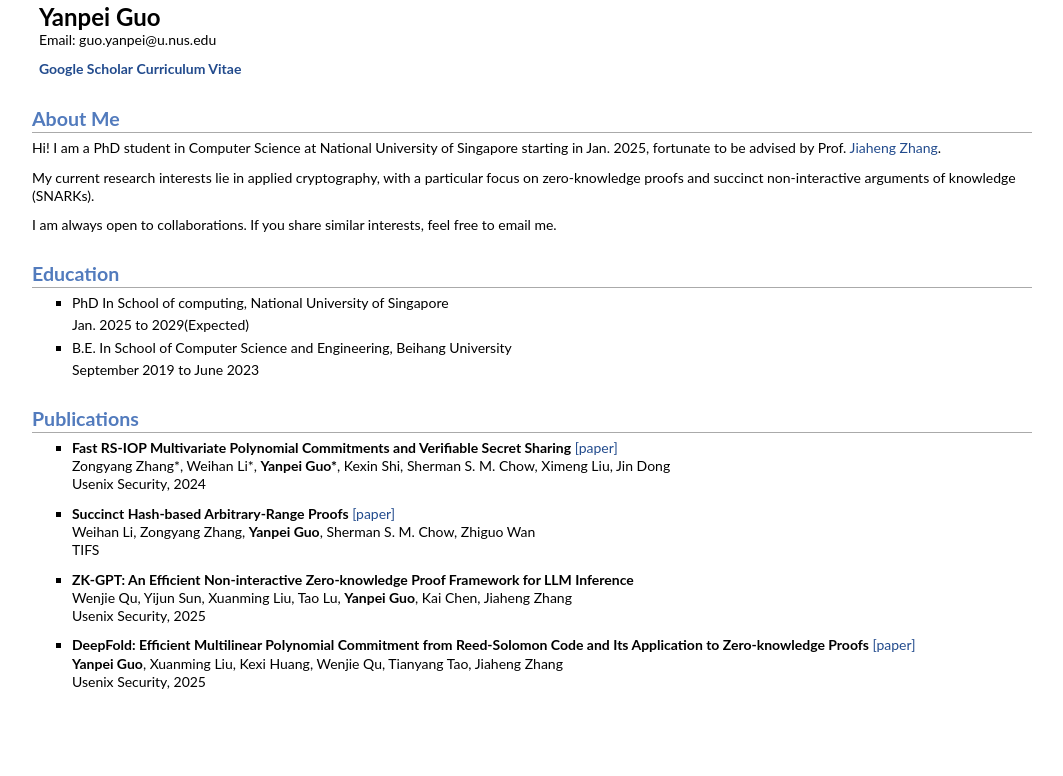
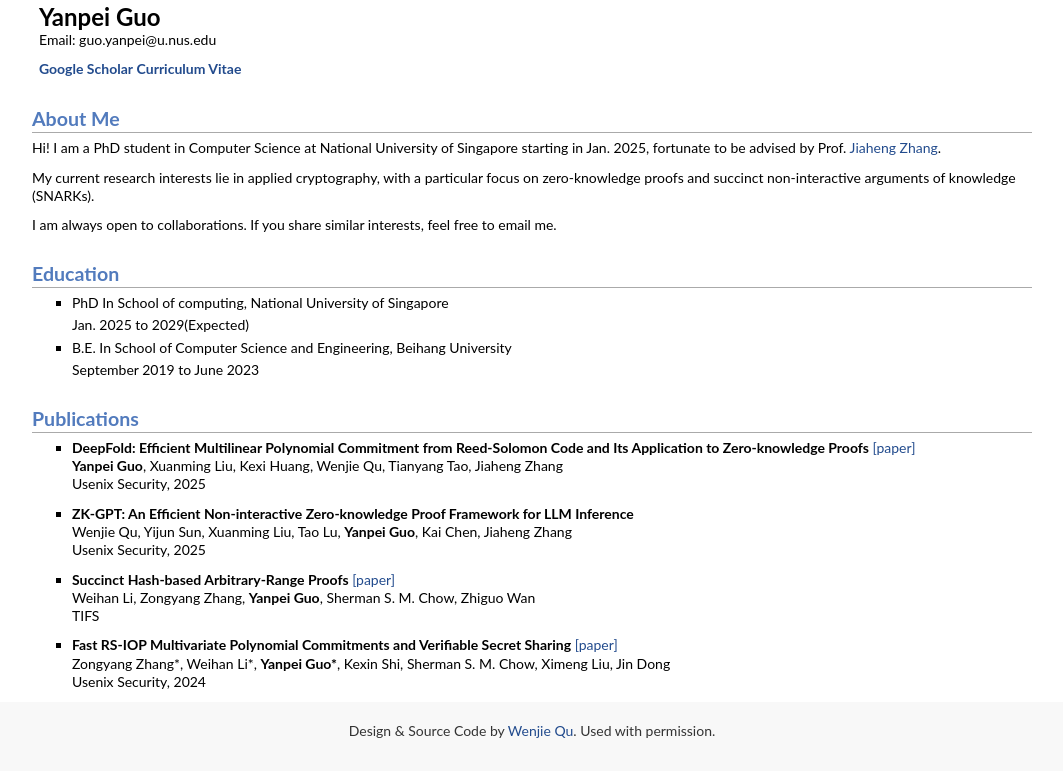
Before and after one commit to guo-yanpei/guo-yanpei.github.io, a plain HTML site: page index.html in a window 1280 px wide. Shown: the whole page, without its empty margins (108-1171 px from the left). Drawn offline with Linux system fonts and the light colour scheme.

Commit message:
add citation

```diff
--- a/index.html
+++ b/index.html
@@ -113,10 +113,19 @@
 		<ul>
 			<li>
 				<p>
-					<b>Fast RS-IOP Multivariate Polynomial Commitments and Verifiable Secret Sharing</b>
-					<a href="https://www.usenix.org/system/files/usenixsecurity24-zhang-zongyang.pdf">[paper]</a>
-					<br> Zongyang Zhang*, Weihan Li*, <b>Yanpei Guo*</b>, Kexin Shi, Sherman S. M. Chow, Ximeng Liu, Jin Dong<br>
-					Usenix Security, 2024
+					<b>DeepFold: Efficient Multilinear Polynomial Commitment from Reed-Solomon Code and Its Application to Zero-knowledge Proofs</b> <a
+						href="https://eprint.iacr.org/2024/1595.pdf">[paper]</a>
+					<br><b>Yanpei Guo</b>, Xuanming Liu, Kexi Huang, Wenjie Qu, Tianyang Tao, Jiaheng Zhang<br>
+					Usenix Security, 2025
+				</p>
+		</ul>
+
+		<ul>
+			<li>
+				<p>
+					<b>ZK-GPT: An Efficient Non-interactive Zero-knowledge Proof Framework for LLM Inference</b>
+					<br>Wenjie Qu, Yijun Sun, Xuanming Liu, Tao Lu, <b>Yanpei Guo</b>, Kai Chen, Jiaheng Zhang<br>
+					Usenix Security, 2025
 				</p>
 		</ul>
 
@@ -133,23 +142,24 @@
 		<ul>
 			<li>
 				<p>
-					<b>ZK-GPT: An Efficient Non-interactive Zero-knowledge Proof Framework for LLM Inference</b>
-					<br>Wenjie Qu, Yijun Sun, Xuanming Liu, Tao Lu, <b>Yanpei Guo</b>, Kai Chen, Jiaheng Zhang<br>
-					Usenix Security, 2025
+					<b>Fast RS-IOP Multivariate Polynomial Commitments and Verifiable Secret Sharing</b>
+					<a href="https://www.usenix.org/system/files/usenixsecurity24-zhang-zongyang.pdf">[paper]</a>
+					<br> Zongyang Zhang*, Weihan Li*, <b>Yanpei Guo*</b>, Kexin Shi, Sherman S. M. Chow, Ximeng Liu, Jin Dong<br>
+					Usenix Security, 2024
 				</p>
 		</ul>
-
-		<ul>
-			<li>
-				<p>
-					<b>DeepFold: Efficient Multilinear Polynomial Commitment from Reed-Solomon Code and Its Application to Zero-knowledge Proofs</b> <a
-						href="https://eprint.iacr.org/2024/1595.pdf">[paper]</a>
-					<br><b>Yanpei Guo</b>, Xuanming Liu, Kexi Huang, Wenjie Qu, Tianyang Tao, Jiaheng Zhang<br>
-					Usenix Security, 2025
-				</p>
-		</ul>
-
-
 	</div>
 </body>
 </html>
+
+<style>
+    footer {
+        text-align: center;  /* 让文本居中 */
+        padding: 20px;       /* 增加内边距 */
+        background-color: #f8f8f8; /* 可选：添加背景色 */
+        color: #333;         /* 可选：调整文字颜色 */
+    }
+</style>
+<footer>
+	<p>Design & Source Code by <a href="https://quwenjie.github.io/" target="_blank">Wenjie Qu</a>. Used with permission.</p>
+</footer>
```
